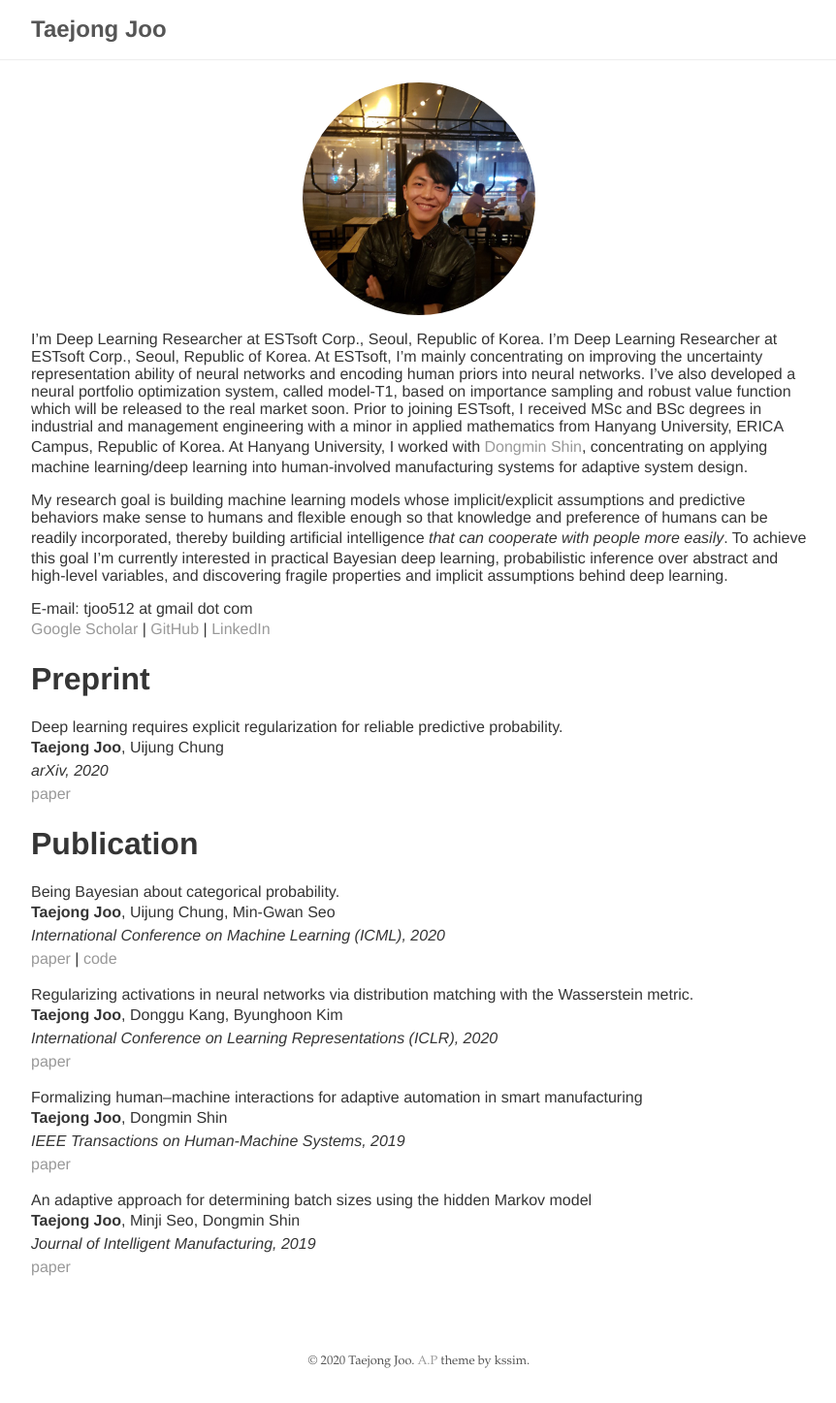
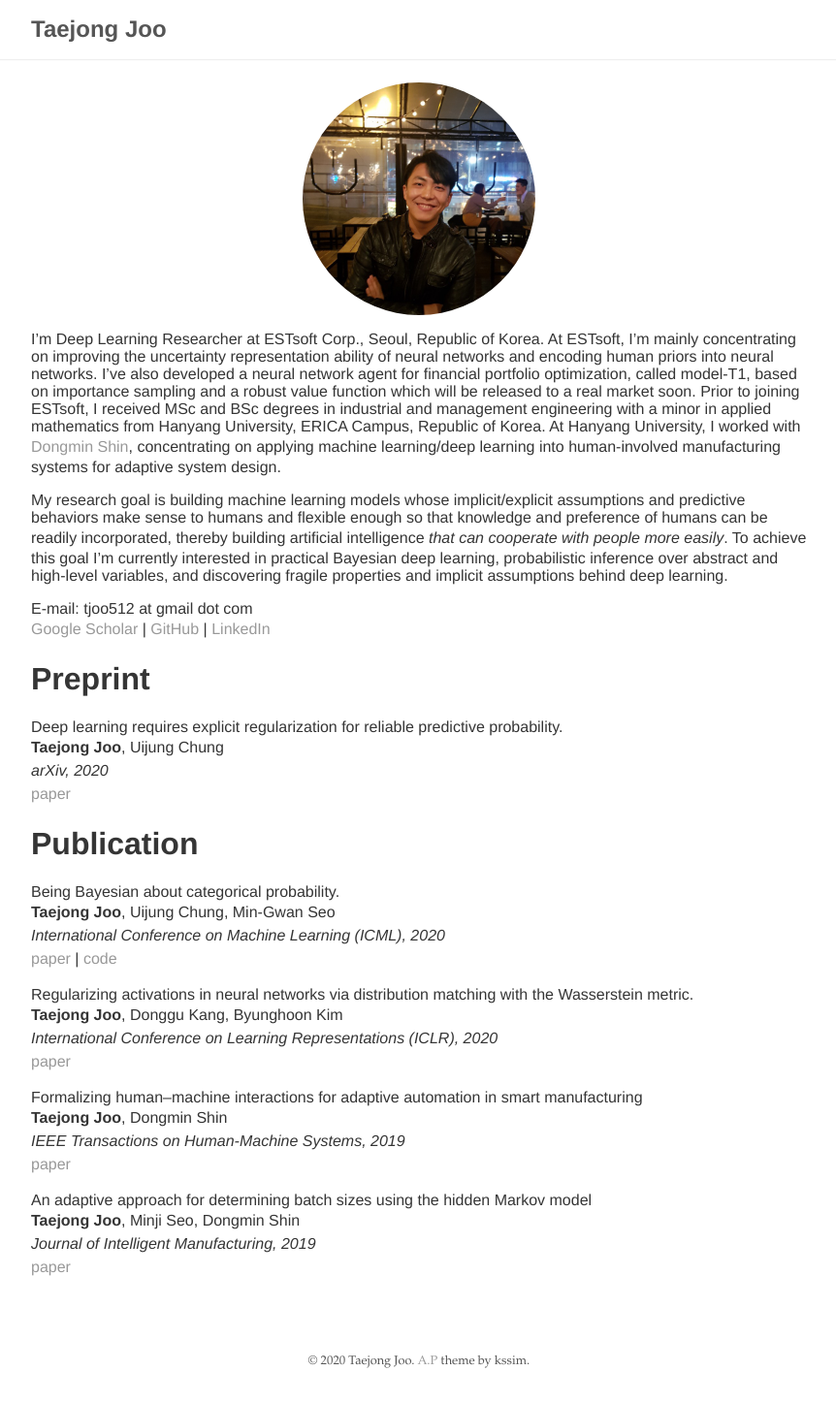
Before and after one commit to tjoo512/tjoo512.github.io, a Jekyll site: the page built from index.md, in a window 1280 px wide. Shown: the whole page at 97% size, without its empty margins (208-1070 px from the left). Built offline with Jekyll 4.4.1, drawn with Linux system fonts in a browser that asks for light colours.

Commit message:
remove duplicate sentense

```diff
--- a/index.md
+++ b/index.md
@@ -2,8 +2,7 @@
 layout: about
 ---
 
-I'm Deep Learning Researcher at ESTsoft Corp., Seoul, Republic of Korea.
-I’m Deep Learning Researcher at ESTsoft Corp., Seoul, Republic of Korea. At ESTsoft, I’m mainly concentrating on improving the uncertainty representation ability of neural networks and encoding human priors into neural networks. I’ve also developed a neural portfolio optimization system, called model-T1, based on importance sampling and robust value function which will be released to the real market soon.
+I’m Deep Learning Researcher at ESTsoft Corp., Seoul, Republic of Korea. At ESTsoft, I’m mainly concentrating on improving the uncertainty representation ability of neural networks and encoding human priors into neural networks. I’ve also developed a neural network agent for financial portfolio optimization, called model-T1, based on importance sampling and a robust value function which will be released to a real market soon.
 Prior to joining ESTsoft, I received MSc and BSc degrees in industrial and management engineering with a minor in applied mathematics from Hanyang University, ERICA Campus, Republic of Korea. At Hanyang University, I worked with [Dongmin Shin](https://interact.hanyang.ac.kr/), concentrating on applying machine learning/deep learning into human-involved manufacturing systems for adaptive system design.
 
 My research goal is building machine learning models whose implicit/explicit assumptions and predictive behaviors make sense to humans and flexible enough so that knowledge and preference of humans can be readily incorporated, thereby building artificial intelligence *that can cooperate with people more easily*.
```
